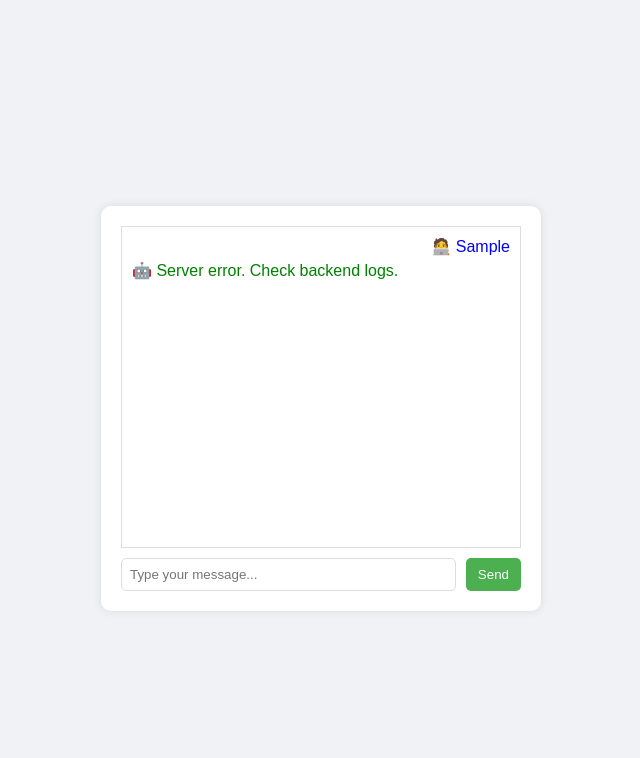
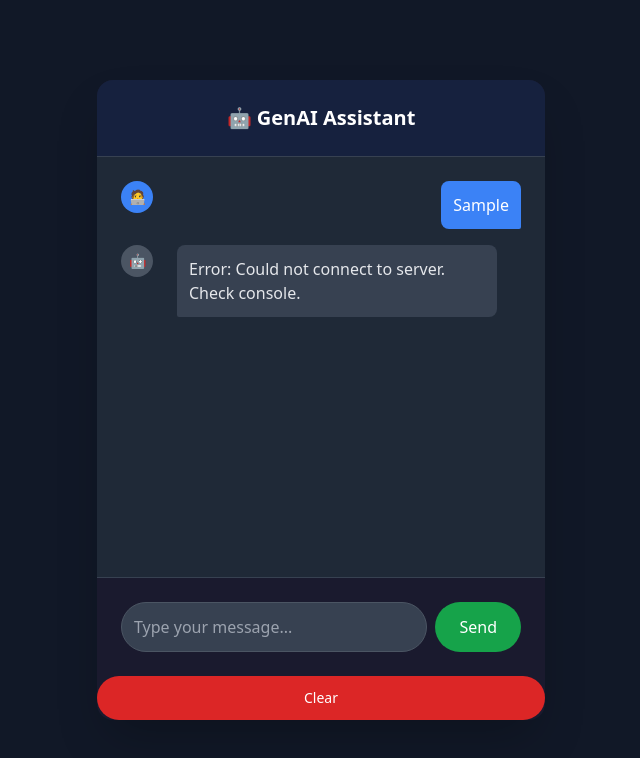
Before and after one commit to TanishKumarDev/GenAI-with-Dev, a website: page Project - Chatbot/index.html in a window 1280 px wide. Both pictures are taken after typing "Sample" into the empty fields and a click on the button "Send". Shown: the whole page, without its empty margins (319-959 px from the left). Drawn offline with nearby package versions, Linux system fonts and the light colour scheme; no server answers.

Commit message:
feat: Refactor chatbot project structure and enhance functionality
- Updated package.json to rename project and adjust dependencies for improved performance and security.
- Added a new readme.md file for project documentation.
- Introduced script.js for frontend interactions, including message handling and localStorage persistence.
- Enhanced server.js with structured logging using Winston, input validation with Joi, and rate limiting for better API management.
- Implemented external real-time data fetching using Tavily and WorldTimeAPI for dynamic responses.
- Updated style.css to include custom Tailwind overrides and improved scrollbar styling.
- Removed outdated README.md file.

```diff
--- a/Project - Chatbot/appscript.js
+++ /dev/null
@@ -1,32 +0,0 @@
-const sendButton = document.getElementById("send-button");
-const userInput = document.getElementById("user-input");
-const chatBox = document.getElementById("chat-box");
-
-sendButton.addEventListener("click", async () => {
-  const message = userInput.value.trim();
-  if (!message) return;
-
-  appendMessage("user", message);
-  userInput.value = "";
-
-  try {
-    const res = await fetch("http://localhost:5000/chat", {
-      method: "POST",
-      headers: { "Content-Type": "application/json" },
-      body: JSON.stringify({ message })
-    });
-
-    const data = await res.json();
-    appendMessage("bot", data.reply);
-  } catch (err) {
-    appendMessage("bot", "Server error. Check backend logs.");
-  }
-});
-
-function appendMessage(sender, text) {
-  const div = document.createElement("div");
-  div.className = sender;
-  div.textContent = sender === "user" ? `🧑‍💻 ${text}` : `🤖 ${text}`;
-  chatBox.appendChild(div);
-  chatBox.scrollTop = chatBox.scrollHeight;
-}
--- a/Project - Chatbot/index.html
+++ b/Project - Chatbot/index.html
@@ -3,17 +3,64 @@
 <head>
   <meta charset="UTF-8">
   <meta name="viewport" content="width=device-width, initial-scale=1.0">
-  <link rel="stylesheet" href="./style.css">
   <title>GenAI Chatbot</title>
+  <!-- Tailwind CSS CDN: For responsive, utility-first styling -->
+  <script src="https://cdn.tailwindcss.com"></script>
+  <!-- Custom Tailwind config: Dark mode by default -->
+  <script>
+    tailwind.config = {
+      darkMode: 'class',
+      theme: {
+        extend: {
+          colors: {
+            primary: '#1a1a2e',  // Dark navy
+            secondary: '#16213e', // Deeper blue
+            accent: '#3b82f6',    // Blue for user messages
+          }
+        }
+      }
+    };
+  </script>
+  <link rel="stylesheet" href="./style.css"> <!-- Fallback for custom overrides -->
 </head>
-<body>
-  <div class="chat-container">
-    <div id="chat-box"></div>
-    <div class="user-input">
-      <input type="text" id="user-input" placeholder="Type your message...">
-      <button id="send-button">Send</button>
+<body class="dark bg-gray-900 text-white min-h-screen flex items-center justify-center p-4">
+  <!-- Main chat container: Responsive (full-width on mobile) -->
+  <div class="w-full max-w-md h-[80vh] bg-primary rounded-2xl shadow-2xl flex flex-col overflow-hidden">
+    <!-- Header: Fixed top bar -->
+    <div class="bg-secondary p-6 text-center border-b border-gray-700">
+      <h1 class="text-xl font-semibold">🤖 GenAI Assistant</h1>
+    </div>
+
+    <!-- Chat messages area: Scrollable, auto-height -->
+    <div id="chat-box" class="flex-1 overflow-y-auto p-6 space-y-4 bg-gray-800">
+      <!-- Messages will be appended here dynamically -->
+    </div>
+
+    <!-- Input area: Bottom fixed, flex for responsiveness -->
+    <div class="p-6 bg-primary border-t border-gray-700 flex gap-2">
+      <input
+        type="text"
+        id="user-input"
+        placeholder="Type your message..."
+        class="flex-1 p-3 bg-gray-700 border border-gray-600 rounded-full text-white placeholder-gray-400 focus:outline-none focus:ring-2 focus:ring-accent focus:border-transparent"
+      >
+      <button
+        id="send-button"
+        class="px-6 py-3 bg-green-600 hover:bg-green-700 rounded-full font-medium transition-all duration-200"
+      >
+        Send
+      </button>
+    </div>
+    <button
+        id="clear-button"
+        class="px-4 py-3 bg-red-600 hover:bg-red-700 rounded-full font-medium text-sm transition-all duration-200"
+      >
+        Clear
+      </button>
     </div>
   </div>
-  <script src="./appscript.js"></script>
+
+  <!-- Script: Loads after DOM for event handling -->
+  <script src="./script.js"></script>
 </body>
 </html>
--- /dev/null
+++ b/Project - Chatbot/script.js
@@ -0,0 +1,129 @@
+// Frontend script: Handles UI interactions, localStorage persistence, and API calls
+// Why? Separates JS logic from HTML for maintainability
+// How? Event listeners + async fetch; localStorage for client-side "memory"
+
+document.addEventListener('DOMContentLoaded', () => {
+  // DOM elements: Cache for performance
+  const chatBox = document.getElementById('chat-box');
+  const userInput = document.getElementById('user-input');
+  const sendButton = document.getElementById('send-button');
+  const clearButton = document.getElementById('clear-button');
+
+  // Conversation history: Loaded from/saved to localStorage for persistence
+  // Why? Allows AI to "remember" across page reloads (sent to backend as context)
+  // How? JSON array of {sender, text}; limit to 20 msgs to avoid token overflow
+  let conversationHistory = JSON.parse(localStorage.getItem('chatHistory')) || [];
+
+  // Load history into UI on startup
+  // Why? Restores previous chat flow
+  // How? Loop through history and append messages
+  conversationHistory.forEach((msg) => appendMessage(msg.sender, msg.text));
+
+  // Append message to UI (user/bot bubbles)
+  // Why? Creates visual chat bubbles with avatars for better UX
+  // How? Dynamic HTML with Tailwind classes; auto-scroll to bottom
+  function appendMessage(sender, text) {
+    const messageDiv = document.createElement('div');
+    messageDiv.classList.add('message', sender === 'user' ? 'justify-end' : 'justify-start');
+
+    // Tailwind classes for responsive bubbles: max-w-4/5 for wrapping
+    messageDiv.innerHTML = `
+      <div class="message-avatar w-8 h-8 rounded-full bg-${sender === 'user' ? 'accent' : 'gray-600'} flex items-center justify-center flex-shrink-0 mr-2 text-sm">
+        ${sender === 'user' ? '🧑‍💻' : '🤖'}
+      </div>
+      <div class="message-bubble max-w-[80%] p-3 rounded-lg ${sender === 'user' ? 'bg-accent text-white ml-auto rounded-br-sm' : 'bg-gray-700 text-gray-200 rounded-bl-sm'}">
+        ${text}
+      </div>
+    `;
+
+    chatBox.appendChild(messageDiv);
+    chatBox.scrollTop = chatBox.scrollHeight;  // Auto-scroll to latest message
+
+    // Persist to localStorage (limit to last 20 for efficiency)
+    conversationHistory.push({ sender, text });
+    localStorage.setItem('chatHistory', JSON.stringify(conversationHistory.slice(-20)));
+  }
+
+  // Show "Thinking..." state
+  // Why? Improves perceived performance during API latency
+  // How? Temporary bot message; remove on response
+  function showThinking() {
+    const thinkingDiv = document.createElement('div');
+    thinkingDiv.id = 'thinking';
+    thinkingDiv.classList.add('message', 'justify-start');
+    thinkingDiv.innerHTML = `
+      <div class="message-avatar w-8 h-8 rounded-full bg-gray-600 flex items-center justify-center flex-shrink-0 mr-2 text-sm">🤖</div>
+      <div class="message-bubble max-w-[80%] p-3 rounded-lg bg-gray-700 text-gray-200 rounded-bl-sm">Thinking...</div>
+    `;
+    chatBox.appendChild(thinkingDiv);
+    chatBox.scrollTop = chatBox.scrollHeight;
+    return thinkingDiv;
+  }
+
+  function hideThinking() {
+    const thinkingEl = document.getElementById('thinking');
+    if (thinkingEl) thinkingEl.remove();
+  }
+
+  // Send message function: Core handler for user input
+  // Why? Centralizes API call + error handling
+  // How? Async fetch to backend with history for context; handle thinking state
+  async function sendMessage() {
+    const message = userInput.value.trim();
+    if (!message) return;  // Skip empty messages
+
+    // Add user message immediately for responsive feel
+    appendMessage('user', message);
+    userInput.value = '';  // Clear input
+    const thinkingEl = showThinking();  // Show loading state
+
+    try {
+      // Fetch to backend: Send message + recent history for AI memory
+      // Why? Backend proxies Groq + adds real-time (date) context
+      // How? JSON body; error if backend down
+      const response = await fetch('http://localhost:5000/chat', {
+        method: 'POST',
+        headers: { 'Content-Type': 'application/json' },
+        body: JSON.stringify({
+          message,
+          history: conversationHistory.slice(-10)  // Send last 10 for context (parallel processing in backend)
+        })
+      });
+
+      if (!response.ok) throw new Error('Backend error');
+
+      const { reply } = await response.json();
+      hideThinking();
+      appendMessage('bot', reply || 'No response from AI.');
+    } catch (error) {
+      hideThinking();
+      appendMessage('bot', 'Error: Could not connect to server. Check console.');
+      console.error('Send error:', error);
+    }
+  }
+
+  // Event listeners: Button click + Enter key for send
+  // Why? Dual input methods for better UX (keyboard warriors love Enter)
+  // How? addEventListener; preventDefault on Enter to avoid newline
+  sendButton.addEventListener('click', sendMessage);
+
+  userInput.addEventListener('keypress', (event) => {
+    if (event.key === 'Enter') {
+      event.preventDefault();  // Prevent input newline
+      sendMessage();
+    }
+  });
+
+  clearButton.addEventListener('click', () => {
+    localStorage.removeItem('chatHistory');
+    chatBox.innerHTML = '';  // Clear UI
+    conversationHistory = [];  // Reset array
+  });
+
+  // Optional: Clear chat (add <button id="clear">Clear Chat</button> to input div if wanted)
+  // document.getElementById('clear').addEventListener('click', () => {
+  //   localStorage.removeItem('chatHistory');
+  //   chatBox.innerHTML = '';
+  //   conversationHistory = [];
+  // });
+});
--- a/Project - Chatbot/style.css
+++ b/Project - Chatbot/style.css
@@ -1,61 +1,30 @@
-body {
-  font-family: Arial, sans-serif;
-  background: #f0f2f5;
-  display: flex;
-  justify-content: center;
-  align-items: center;
-  height: 100vh;
+/* Custom overrides for Tailwind (e.g., message animations) */
+@keyframes fadeIn {
+  from { opacity: 0; transform: translateY(10px); }
+  to { opacity: 1; transform: translateY(0); }
 }
 
-.chat-container {
-  width: 400px;
-  background: white;
-  padding: 20px;
-  border-radius: 10px;
-  box-shadow: 0 0 10px rgba(0,0,0,0.1);
+.message {
+  animation: fadeIn 0.3s ease-in;
+  display: flex;
+  align-items: flex-start;
+  gap: 1rem;
 }
 
-#chat-box {
-  height: 300px;
-  overflow-y: auto;
-  border: 1px solid #ddd;
-  padding: 10px;
-  margin-bottom: 10px;
+/* Scrollbar: Dark theme */
+#chat-box::-webkit-scrollbar {
+  width: 4px;
 }
 
-.user {
-  text-align: right;
-  color: blue;
-  margin-bottom: 5px;
+#chat-box::-webkit-scrollbar-track {
+  background: #1f2937;
 }
 
-.bot {
-  text-align: left;
-  color: green;
-  margin-bottom: 5px;
+#chat-box::-webkit-scrollbar-thumb {
+  background: #4b5563;
+  border-radius: 2px;
 }
 
-.user-input {
-  display: flex;
-  gap: 10px;
-}
-
-input {
-  flex: 1;
-  padding: 8px;
-  border-radius: 5px;
-  border: 1px solid #ddd;
-}
-
-button {
-  padding: 8px 12px;
-  border-radius: 5px;
-  border: none;
-  background: #4CAF50;
-  color: white;
-  cursor: pointer;
-}
-
-button:hover {
-  background: #45a049;
-}
+/* Ensure Tailwind dark mode applies */
+.dark .bg-primary { background-color: #1a1a2e; }
+.dark .bg-secondary { background-color: #16213e; }
```
Also changed, not shown: Project - Chatbot/package.json (+9 -6 lines), Project - Chatbot/server.js (+141 -37 lines), Project - Chatbot/readme.md (added), README.md (deleted), 2 other files.
